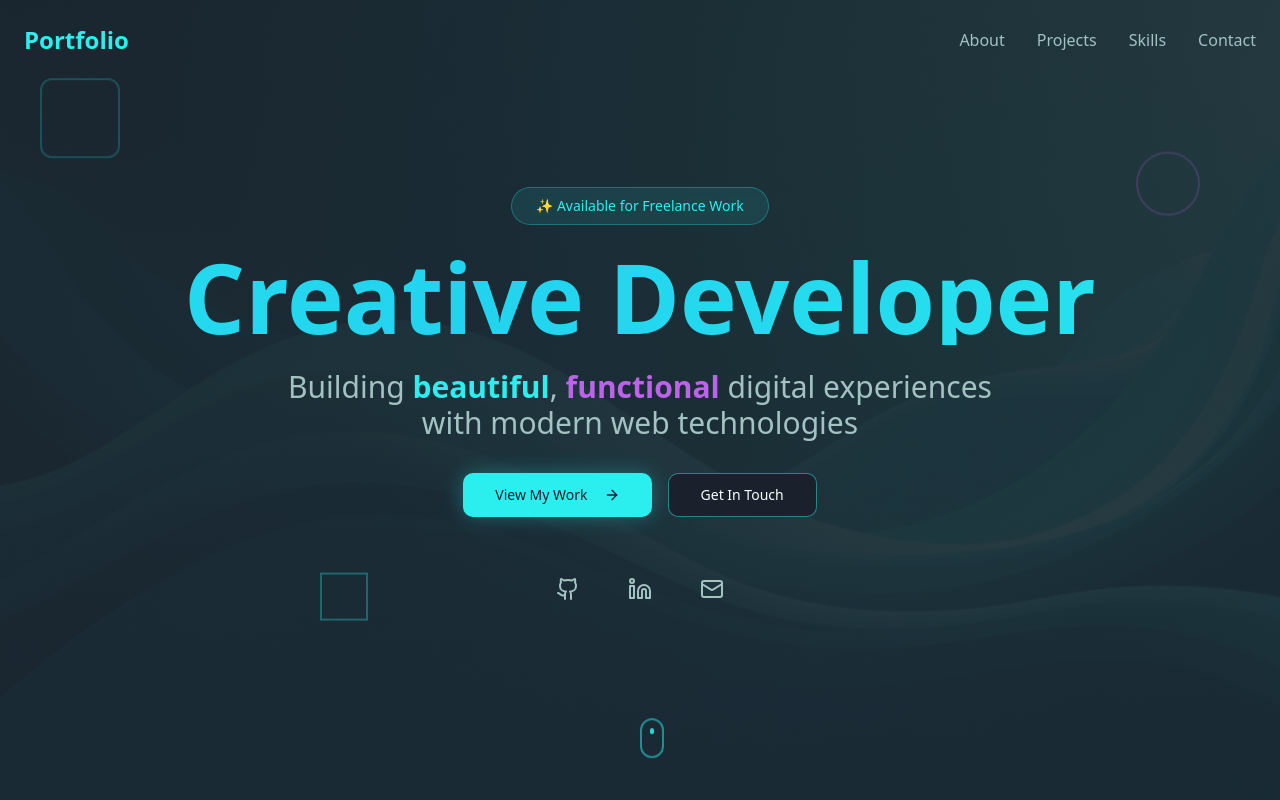
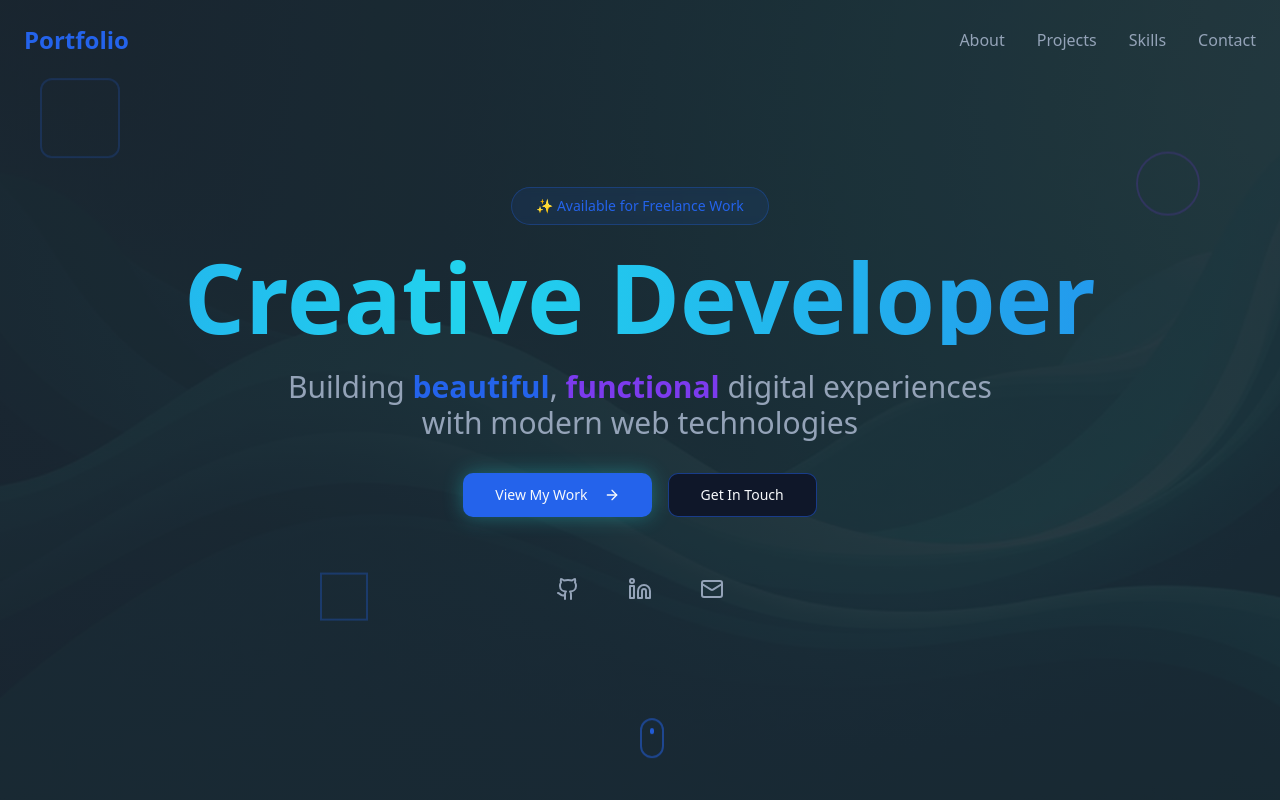
Before and after one commit to Harsh-s7-hub/pixel-pulse-parade-33901, a React (Vite) app: page / in a window 1280 px wide. Shown: the top 800 px of the page. Built offline with nearby package versions, Linux system fonts and the light colour scheme; the HTML template or start-up script is replaced by a standard one.

Commit message:
Refactor: Update color palette

```diff
--- a/src/index.css
+++ b/src/index.css
@@ -8,44 +8,44 @@ All colors MUST be HSL.
 
 @layer base {
   :root {
-    --background: 220 26% 14%;
-    --foreground: 180 100% 98%;
+    --background: 222 47% 11%;
+    --foreground: 210 40% 98%;
 
-    --card: 220 20% 18%;
-    --card-foreground: 180 100% 98%;
+    --card: 217 33% 17%;
+    --card-foreground: 210 40% 98%;
 
-    --popover: 220 20% 18%;
-    --popover-foreground: 180 100% 98%;
+    --popover: 217 33% 17%;
+    --popover-foreground: 210 40% 98%;
 
-    --primary: 180 85% 55%;
-    --primary-foreground: 220 26% 14%;
+    --primary: 221 83% 53%;
+    --primary-foreground: 210 40% 98%;
 
-    --secondary: 220 20% 25%;
-    --secondary-foreground: 180 100% 98%;
+    --secondary: 217 33% 24%;
+    --secondary-foreground: 210 40% 98%;
 
-    --muted: 220 15% 30%;
-    --muted-foreground: 180 20% 70%;
+    --muted: 217 20% 32%;
+    --muted-foreground: 215 20% 65%;
 
-    --accent: 280 75% 65%;
-    --accent-foreground: 220 26% 14%;
+    --accent: 262 83% 58%;
+    --accent-foreground: 210 40% 98%;
 
-    --destructive: 0 84% 60%;
-    --destructive-foreground: 180 100% 98%;
+    --destructive: 0 72% 51%;
+    --destructive-foreground: 210 40% 98%;
 
-    --border: 220 15% 25%;
-    --input: 220 15% 25%;
-    --ring: 180 85% 55%;
+    --border: 217 20% 28%;
+    --input: 217 20% 28%;
+    --ring: 221 83% 53%;
 
     --radius: 0.75rem;
 
     /* Custom gradients */
-    --gradient-primary: linear-gradient(135deg, hsl(180 85% 55%) 0%, hsl(200 90% 60%) 100%);
-    --gradient-hero: linear-gradient(135deg, hsl(220 26% 14%) 0%, hsl(220 30% 20%) 50%, hsl(180 40% 25%) 100%);
-    --gradient-card: linear-gradient(135deg, hsl(220 20% 18%) 0%, hsl(220 25% 22%) 100%);
+    --gradient-primary: linear-gradient(135deg, hsl(221 83% 53%) 0%, hsl(262 83% 58%) 100%);
+    --gradient-hero: linear-gradient(135deg, hsl(222 47% 11%) 0%, hsl(217 33% 17%) 50%, hsl(221 50% 25%) 100%);
+    --gradient-card: linear-gradient(135deg, hsl(217 33% 17%) 0%, hsl(217 35% 20%) 100%);
 
     /* Shadows */
-    --shadow-glow: 0 0 40px hsl(180 85% 55% / 0.3);
-    --shadow-card: 0 10px 30px -10px hsl(180 85% 55% / 0.2);
+    --shadow-glow: 0 0 40px hsl(221 83% 53% / 0.4);
+    --shadow-card: 0 10px 30px -10px hsl(221 83% 53% / 0.25);
 
     /* Animations */
     --transition-smooth: all 0.3s cubic-bezier(0.4, 0, 0.2, 1);
```
